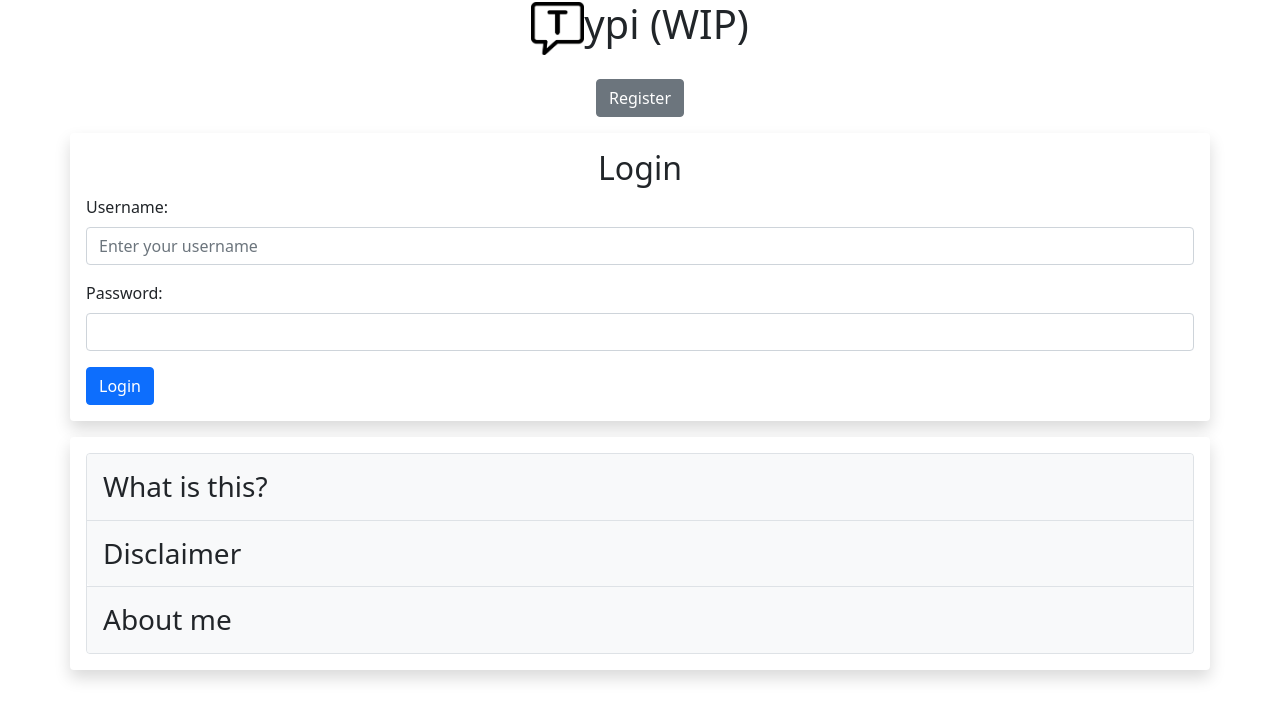
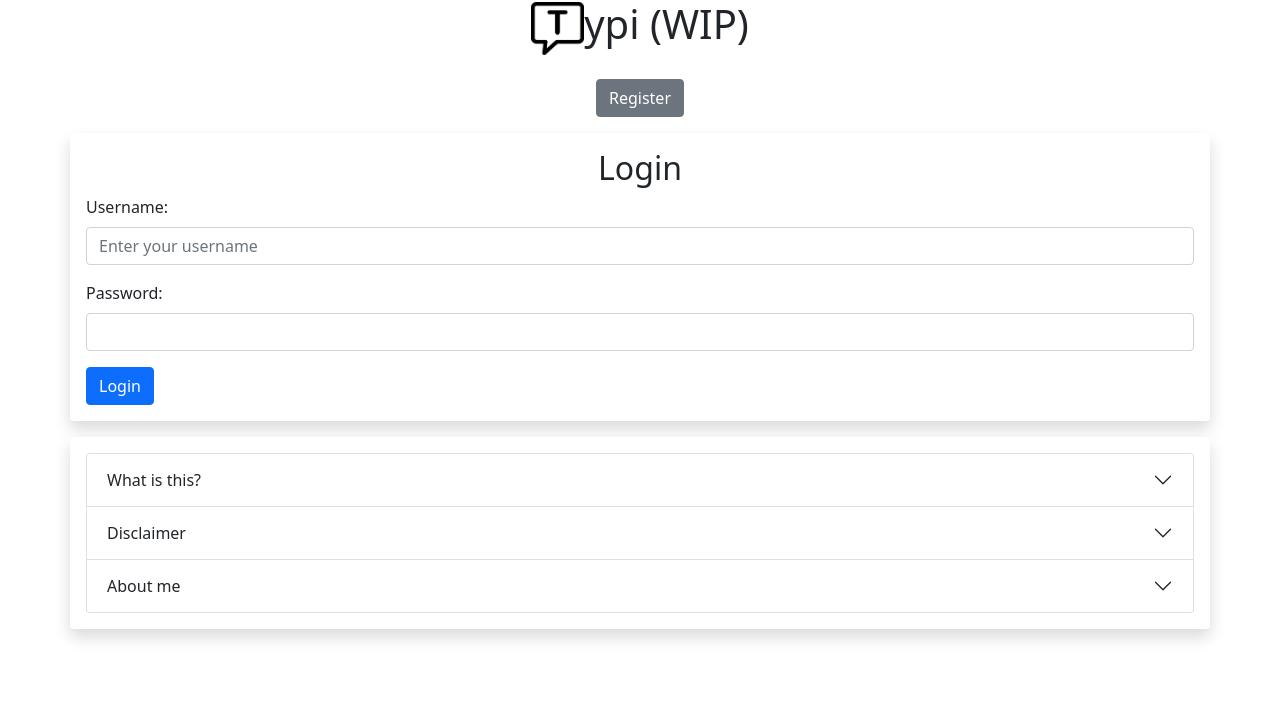
Before and after one commit to TypiMess/Typi-frontend, a React (Vite) app: page / in a window 1280 px wide. Shown: the top 720 px of the page. Built offline with nearby package versions, Linux system fonts and the light colour scheme.

Commit message:
Added IdleTimer

```diff
--- a/package.json
+++ b/package.json
@@ -17,9 +17,11 @@
     "portable-fetch": "^3.0.0",
     "react": "^17.0.2",
     "react-dom": "^17.0.2",
+    "react-idle-timer": "^4.6.4",
     "url": "^0.11.0"
   },
   "devDependencies": {
+    "@babel/runtime": "^7.14.6",
     "@types/bootstrap": "^5.0.17",
     "@types/react": "^17.0.14",
     "@types/react-dom": "^17.0.9",
--- a/src/controllers/SessionsController.ts
+++ b/src/controllers/SessionsController.ts
@@ -49,4 +49,15 @@ export default class SessionsController {
             return false;
         }
     }
+
+    async Logout() {
+        try
+        {
+            await SessionsController._sessionsAPI.sessionsLogoutDelete();
+        }
+        catch
+        {
+            console.log("Session already expired");
+        }
+    }
 }
--- a/src/main.tsx
+++ b/src/main.tsx
@@ -1,9 +1,8 @@
+import 'bootstrap/dist/css/bootstrap.min.css'
+import 'bootstrap-icons/font/bootstrap-icons.css'
 import React from 'react'
 import ReactDOM from 'react-dom'
 import App from './views/App'
-import 'bootstrap/dist/css/bootstrap.min.css'
-import 'bootstrap/dist/js/bootstrap.bundle.min'
-import 'bootstrap-icons/font/bootstrap-icons.css'
 
 ReactDOM.render(
     <React.StrictMode>
--- a/src/views/ChatApp.tsx
+++ b/src/views/ChatApp.tsx
@@ -1,10 +1,8 @@
 import React, { ReactElement } from "react";
-import SessionsController from "../controllers/SessionsController";
-import { NotFoundError } from "../errors/Errors";
 import '../styles/chatapp.scss'
 import Chatbox from "./chatapp-components/Chatbox";
 import Sidebar from "./chatapp-components/Sidebar";
-import NotificationContainer from "./notification-components/NotificationContainer";
+import KeepAliveHelper from "./KeepAliveHelper";
 
 interface IProps {
     onLogout: Function
@@ -27,20 +25,6 @@ export default class ChatApp extends React.Component<IProps, IStates> {
         }
     }
 
-    componentDidMount() {
-        let sendKeepAliveInterval = setInterval(() => {
-            SessionsController.Instance.SendKeepAlive().catch(err => {
-                clearInterval(sendKeepAliveInterval);
-
-                if (!(err instanceof NotFoundError)) {
-                    NotificationContainer.AddNotification({ title: "Server error", type: "error", body: <>An error has occured, please try again.</> })
-                }
-
-                this.props.onLogout();
-            });
-        }, 60000);
-    }
-
     static ShowModal(modal: ReactElement) {
         ChatApp._instance.setState({
             currentModal: modal
@@ -56,6 +40,8 @@ export default class ChatApp extends React.Component<IProps, IStates> {
     render() {
         return (
             <>
+                <KeepAliveHelper onExpire={this.props.onLogout}/>
+
                 <div className="container-fluid">
                     <div className="row flex-grow-1">
                         <div className="col-2 p-3 border-right bg-white">
--- /dev/null
+++ b/src/views/KeepAliveHelper.tsx
@@ -0,0 +1,63 @@
+import React from "react";
+import IdleTimer from "react-idle-timer";
+import SessionsController from "../controllers/SessionsController";
+import { NotFoundError } from "../errors/Errors";
+import NotificationContainer from "./notification-components/NotificationContainer";
+
+interface IProps {
+    onExpire: Function
+}
+
+export default class KeepAliveHelper extends React.Component<IProps> {
+    private sendKeepAliveInterval: number = 0;
+
+    constructor(props: IProps)
+    {
+        super(props);
+
+        this.handleOnActive = this.handleOnActive.bind(this);
+        this.handleOnIdle = this.handleOnIdle.bind(this);
+    }
+
+    componentDidMount() {
+        this.handleOnActive();
+    }
+
+    handleOnActive() {
+        clearInterval(this.sendKeepAliveInterval);
+
+        const sendKeepAlive = () => {
+            SessionsController.Instance.SendKeepAlive().catch(err => {
+                clearInterval(this.sendKeepAliveInterval);
+
+                if (err instanceof NotFoundError) {
+                    NotificationContainer.AddNotification({ title: "Session expired", type: "warning", body: <>Your session has expired. Please login again.</> });
+                }
+                else {
+                    NotificationContainer.AddNotification({ title: "Server error", type: "error", body: <>An error has occured, please try again.</> });
+                }
+
+                this.props.onExpire();
+            });
+        }
+        sendKeepAlive();
+
+        this.sendKeepAliveInterval = setInterval(sendKeepAlive, 1000 * 60 * 5);
+    }
+
+    handleOnIdle() {
+        clearInterval(this.sendKeepAliveInterval);
+        SessionsController.Instance.Logout().then(() => this.props.onExpire());
+    }
+
+    render() {
+        return (
+            <IdleTimer
+                timeout={1000 * 60 * 15}
+                onActive={this.handleOnActive}
+                onIdle={this.handleOnIdle}
+                crossTab={true}
+            />
+        )
+    }
+}
--- a/src/views/homepage-components/Info.tsx
+++ b/src/views/homepage-components/Info.tsx
@@ -4,10 +4,13 @@ export default class Info extends React.Component {
     render() {
         return (
             <div className="container bg-white shadow rounded mt-3 p-3">
-                <div className="border rounded">
-                    <h3 className="p-3 rounded-top bg-light mb-0" data-bs-toggle="collapse" data-bs-target="#instructions">What is this?</h3>
+                <div className="accordion">
+                    <div className="accordion-item">
+                        <h2 className="accordion-header">
+                            <button className="accordion-button collapsed" type="button" data-bs-toggle="collapse" data-bs-target="#instructions" aria-expanded="false" aria-controls="instructions">What is this?</button>
+                        </h2>
                         <div className="collapse" id="instructions">
-                        <div className="p-3">
+                            <div className="accordion-body">
                                 <strong>Typi</strong> 💬 is a simple web chat project features End-to-End Encryption (using hybrid encryption).<br/><br/>
                                 <s>When you register,</s> a <strong className="text-danger">private key</strong> 🔑 and a <strong className="text-success">public key</strong> 🔑 will be generated using your browser (RSA-1024). Only your <strong className="text-success">public key</strong> 🔑 will be uploaded to our server for encryption and your <strong className="text-danger">private key</strong> 🔑 will be stored in <strong>local storage</strong> in your browser.<br/>
                                 Whenever you receive a message, your browser will decrypt an <strong className="text-info">AES key</strong> using your <strong className="text-danger">private key</strong> 🔑, decrypt the message with that <strong className="text-info">AES key</strong> and then display it to you.<br/>
@@ -16,22 +19,30 @@ export default class Info extends React.Component {
                                 We also use a cookie 🍪 to store your session ID. It expires after you close your browser or inactive for more than 15 minutes.<br/>
                                 You can clear your cookies 🍪 and <strong className="text-danger">private key</strong> 🔑 using the buttons above.
                                 <hr/>
-                            Project source code: <a href="https://github.com/ducng99/Typi" target="_blank" className="text-body"><i className="bi-github"></i></a>
+                                Project source code: <a href="https://github.com/TypiMess" target="_blank" className="text-body"><i className="bi-github"></i></a>
+                            </div>
                         </div>
                     </div>
 
-                    <h3 className="p-3 rounded-bottom bg-light mb-0 border-top" data-bs-toggle="collapse" data-bs-target="#disclaimer">Disclaimer</h3>
-                    <div className="collapse" id="disclaimer">
-                        <div className="p-3">
+                    <div className="accordion-item">
+                        <h2 className="accordion-header">
+                            <button className="accordion-button collapsed" type="button" data-bs-toggle="collapse" data-bs-target="#disclaimer" aria-expanded="false" aria-controls="disclaimer">Disclaimer</button>
+                        </h2>
+                        <div className="accordion-collapse collapse" id="disclaimer">
+                            <div className="accordion-body">
                                 It is <strong>your responsibility</strong> to keep your <strong className="text-danger">password/cookies 🍪/private key 🔑/browser/computer</strong> safe from other people or organisations.<br/>
                                 We <strong>do not</strong> provide support if they have been compromised, stolen or lost.
                             </div>
                         </div>
+                    </div>
 
-                    <h3 className="p-3 rounded-bottom bg-light mb-0 border-top" data-bs-toggle="collapse" data-bs-target="#about_us">About me</h3>
-                    <div className="collapse" id="about_us">
-                        <div className="p-3">
-                            My name is Duc, a job-less graduated in New Zealand 🇳🇿 (I am currently looking for a job 💼).<hr/>
+                    <div className="accordion-item">
+                        <h2 className="accordion-header">
+                            <button className="accordion-button collapsed" type="button" data-bs-toggle="collapse" data-bs-target="#about_us" aria-expanded="false" aria-controls="about_us">About me</button>
+                        </h2>
+                        <div className="accordion-collapse collapse" id="about_us">
+                            <div className="accordion-body">
+                                My name is Duc, a graduate in New Zealand 🇳🇿 (I am currently looking for a job 💼).<hr/>
                                 My contacts:<br/>
                                 <div className="mt-1">
                                     <a href="https://www.linkedin.com/in/ducng99/" target="_blank"><i className="bi-linkedin me-2"></i></a>
@@ -42,6 +53,7 @@ export default class Info extends React.Component {
                         </div>
                     </div>
                 </div>
+            </div>
         )
     }
 }
```
Also changed, not shown: 1 other file (tests, documents, lock files or other folders). Lines whose indentation alone changed are shown as unchanged.
